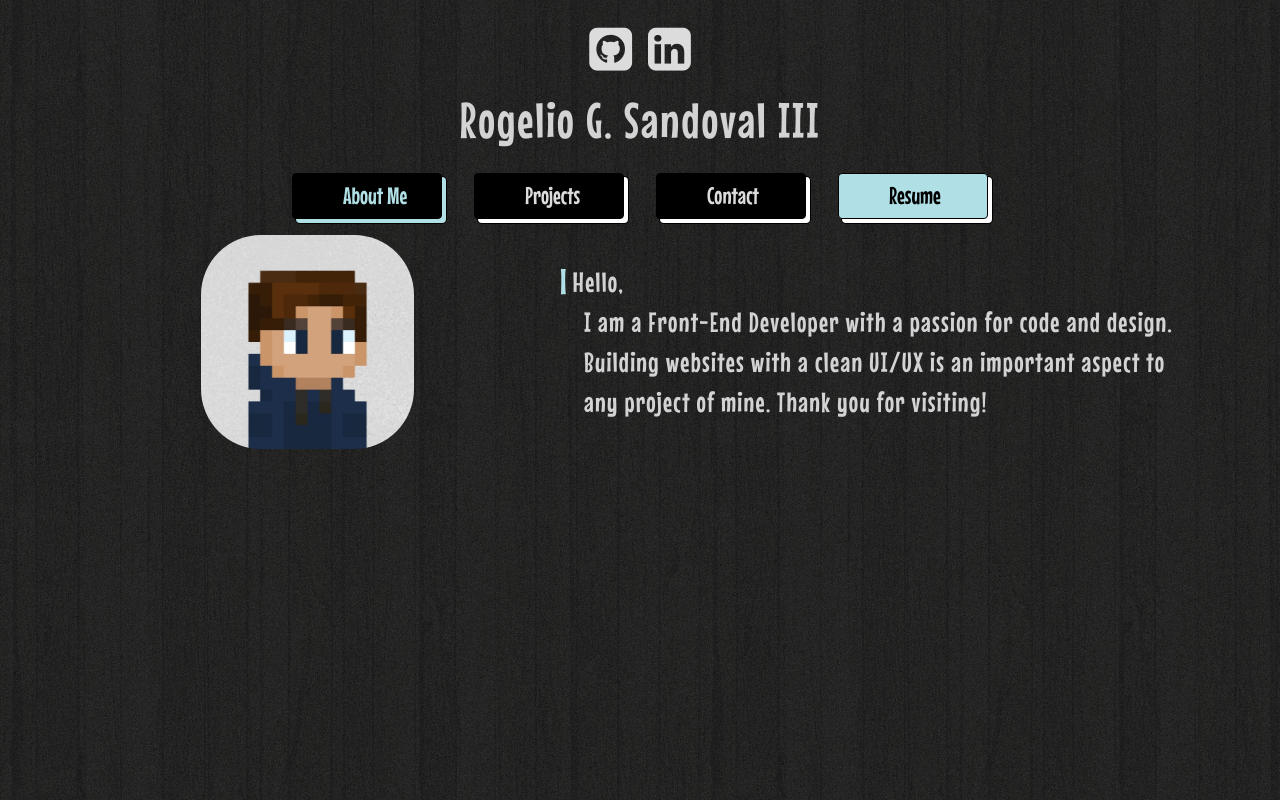
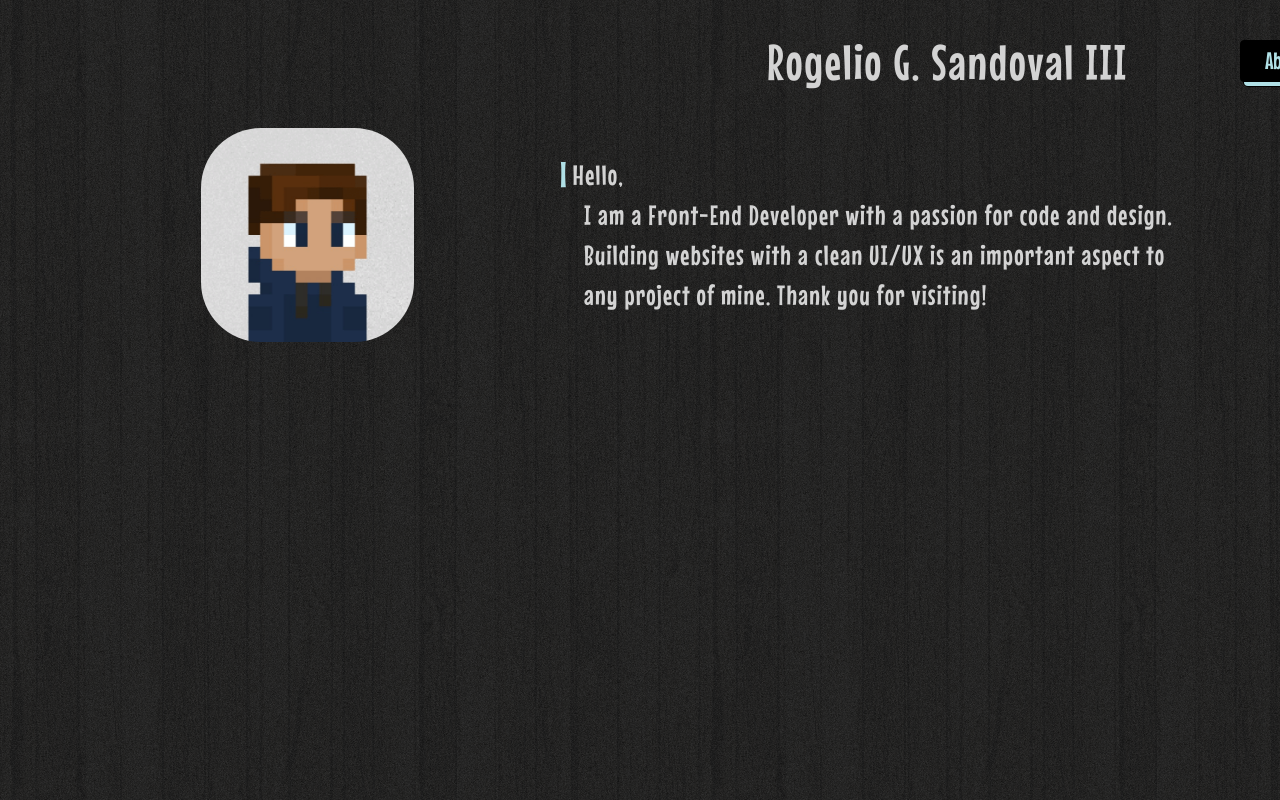
Before and after one commit to rogeliosandoval/Portfolio, an Angular app: page /home in a window 1280 px wide. Shown: the top 800 px of the page. Built offline with nearby package versions, Linux system fonts and the light colour scheme.

Commit message:
update the DOM

```diff
--- a/src/app/app.component.html
+++ b/src/app/app.component.html
@@ -1,22 +1,109 @@
-<div class="custom-container my-1 my-md-3">
-    <div class="text-center">
-        <a href="">
+<div class="socials d-none d-md-block">
+    <a href="https://www.linkedin.com/in/rogeliosandoval/" target="_blank" style="text-decoration: none;">
+        <i class="icon fa fa-linkedin-square m-2"></i>
+    </a>
+    <br>
+    <a href="https://github.com/rogeliosandoval" target="_blank" style="text-decoration: none;">
+        <i class="icon fa fa-github-square m-2"></i>
+    </a>
+</div>
+<!--mobile nav-->
+<div class="mobile-nav d-block d-md-none" [ngClass]="{fadeInNav: mobileShow}" [ngClass]="{hiddenNav: hiddenNav}">
+    <div class="row">
+        <div class="col-8 my-auto">
+            <p class="text-center" style="color: lightgrey; font-size:36px;">
+                Rogelio G Sandoval III
+            </p>
+        </div>
+        <div class="col-4 my-auto">
+            <p class="text-center">
+                <a *ngIf="!navToggle" type="button" data-toggle="collapse" data-target="#collapseTheNav">
+                    <i class="fa fa-toggle-down" style="font-size:60px;" (click)="toggle()"></i>
+                </a>
+                <a *ngIf="navToggle" type="button" data-toggle="collapse" data-target="#collapseTheNav">
+                    <i class="fa fa-toggle-up" style="font-size:60px; color:powderblue;" (click)="toggle()"></i>
+                </a>
+            </p>
+        </div>
+    </div>
+    <div class="collapse text-center" id="collapseTheNav">
+        <div data-toggle="collapse" data-target="#collapseTheNav" (click)="toggle()" (click)="scrollToTheTop()">
+            <div class="nav-link">
+                About Me
+            </div>
+        </div>
+        <div data-toggle="collapse" data-target="#collapseTheNav" (click)="toggle()" (click)="scrollRef(home.projectSectionMobile)">
+            <div class="nav-link">
+                Projects
+            </div>
+        </div>
+        <div data-toggle="collapse" data-target="#collapseTheNav" (click)="toggle()" (click)="scroll(contactMe)">
+            <div class="nav-link">
+                Contact
+            </div>
+        </div>
+        <div data-toggle="collapse" data-target="#collapseTheNav" (click)="toggle()">
+            <div class="nav-link">
+                <a href="../assets/Rogelio_Sandoval_Resume.pdf" target="_blank" style="text-decoration:none; color:powderblue;">
+                    Resume
+                </a>
+            </div>
+        </div>
+        <a href="https://github.com/rogeliosandoval" target="_blank" style="text-decoration: none;">
             <i class="icon fa fa-github-square m-2"></i>
         </a>
-        <a href="">
+        <a href="https://www.linkedin.com/in/rogeliosandoval/" target="_blank" style="text-decoration: none;">
             <i class="icon fa fa-linkedin-square m-2"></i>
         </a>
     </div>
-    <div class="titleText text-center">
-        Rogelio G. Sandoval III
-    </div>
-    <div class="text-center my-3">
-        <button routerLink="/home" class="button-50 mx-2 mx-md-3 my-2 my-md-0" role="button" [ngClass]="{active: homeActive}" (click)="home()">About Me</button>
-        <button routerLink="/projects" class="button-50 mx-2 mx-md-3 my-2 my-md-0" role="button" [ngClass]="{active: projectsActive}" (click)="projects()">Projects</button>
-        <button class="button-50 mx-2 mx-md-3 my-2 my-md-0" role="button" [ngClass]="{active: contactActive}" (click)="contact()">Contact</button>
-        <a href="../assets/Rogelio_Sandoval_Resume.pdf" target="_blank">
-            <button class="button-50 mx-2 mx-md-3 my-2 my-md-0" role="button" style="background:powderblue; color:black">Resume</button>
-        </a>
+</div>
+
+<!--desktop nav-->
+<div class="navigation" [ngClass]="{navMorph: navMorph}">
+    <div class="custom-container my-1 my-md-0">
+        <div class="text-center d-block d-md-none">
+            <a href="https://github.com/rogeliosandoval" target="_blank" style="text-decoration: none;">
+                <i class="icon fa fa-github-square m-2"></i>
+            </a>
+            <a href="https://www.linkedin.com/in/rogeliosandoval/" target="_blank" style="text-decoration: none;">
+                <i class="icon fa fa-linkedin-square m-2"></i>
+            </a>
+        </div>
+        <div class="row">
+            <div class="col-md-5 my-auto">
+                <div class="titleText text-center">
+                    Rogelio G. Sandoval III
+                </div>
+            </div>
+            <div class="col-md-7 my-auto">
+                <div class="text-center my-3">
+                    <!--desktop buttons-->
+                    <button class="button-50 mx-2 mx-md-2 mx-xl-3 my-2 mx-xl-3 my-md-2 d-none d-md-inline" role="button" [ngClass]="{active: homeActive}" (click)="scrollToTheTop()" >About Me</button>
+                    <button class="button-50 mx-2 mx-md-2 mx-xl-3 my-2 my-md-2 d-none d-md-inline" role="button" [ngClass]="{active: projectsActive}" (click)="scrollRef(home.projectSection)">Projects</button>
+                    <button class="button-50 mx-2 mx-md-2 mx-xl-3 my-2 my-md-2 d-none d-md-inline" role="button" [ngClass]="{active: contactActive}" (click)="scroll(contactMe)">Contact</button>
+                    <a href="../assets/Rogelio_Sandoval_Resume.pdf" target="_blank" style="text-decoration:none;">
+                        <button class="button-50 mx-2 mx-md-2 mx-xl-3 my-2 my-md-2 my-xl-4 d-none d-md-inline" role="button" style="background:powderblue; color:black">Resume</button>
+                    </a>
+
+                    <!--mobile buttons-->
+                    <button class="button-50 mx-2 mx-md-2 mx-xl-3 my-2 my-md-0 d-inline d-md-none" role="button" [ngClass]="{active: projectsActive}" (click)="scrollRef(home.projectSectionMobile)">Projects</button>
+                    <button class="button-50 mx-2 mx-md-2 mx-xl-3 my-2 my-md-0 d-inline d-md-none" role="button" [ngClass]="{active: contactActive}" (click)="scroll(contactMe)">Contact</button>
+                    <a href="../assets/Rogelio_Sandoval_Resume.pdf" target="_blank" style="text-decoration:none;">
+                        <button class="button-50 mx-2 mx-md-2 mx-xl-3 my-2 my-md-0 my-xl-4 d-inline d-md-none" role="button" style="background:powderblue; color:black">Resume</button>
+                    </a>
+                </div>
+            </div>
+        </div>
     </div>
 </div>
-<router-outlet></router-outlet>
+<div class="body">
+    <home #home></home>
+    <projects [showYthi]="boolean" [showAction]="boolean" [showSoundbox]="boolean" [showMapbox]="boolean" [showTodo]="boolean" [showHopper]="boolean"></projects>
+    <contact [showMessage]="boolean"></contact>
+</div>
+<div class="d-flex justify-content-center">
+    <div class="bodyText my-3" style="font-size:24px; opacity:0.7;">
+        © 2022 Copyright: Rojaa
+    </div>
+</div>
+<span #contactMe></span>
--- a/src/app/app.component.scss
+++ b/src/app/app.component.scss
@@ -4,10 +4,14 @@
     padding-left: 15px;
     margin-right: auto;
     margin-left: auto;
+    -webkit-animation: fadeIn 3s forwards, slideDown 2s forwards;
+    -moz-animation: fadeIn 3s forwards, slideDown 2s forwards;
+    animation: fadeIn 3s forwards, slideDown 2s forwards;
+    z-index: 2;
 }
 
 .titleText {
-    font-size: 45px;
+    font-size: 47px;
     color: lightgrey;
     letter-spacing: 2px;
 }
@@ -49,11 +53,6 @@
   text-decoration: none;
 }
 
-.button-50:hover {
-    color: powderblue;
-  text-decoration: none;
-}
-
 .button-50:active {
   box-shadow: rgba(0, 0, 0, .125) 0 3px 5px inset;
   outline: 0;
@@ -71,8 +70,8 @@
 }
 
 .icon {
-    color: gainsboro;
-    font-size: 45px;
+    color: lightgrey;
+    font-size: 60px;
 }
 
 .icon:hover {
@@ -87,6 +86,156 @@
 .pdf {
     width: 20px;
     height: 20px;
+}
+
+//mobile nav style
+.mobile-nav {
+    position:fixed;
+    top:0;
+    width: 100%;
+    padding-top: 10px;
+    background:rgb(73, 73, 73);
+    -webkit-animation: fadeOut 1s forwards, slideUp 2s forwards;
+    -moz-animation: fadeOut 1s forwards, slideUp 2s forwards;
+    animation: fadeOut 1s forwards, slideUp 2s forwards;
+    z-index: 2
+}
+
+.fadeInNav {
+    -webkit-animation: fadeIn 1s forwards, slideDown 2s forwards !important;
+    -moz-animation: fadeIn 1s forwards, slideDown 2s forwards !important;
+    animation: fadeIn 1s forwards, slideDown 2s forwards !important;
+}
+
+.hiddenNav {
+    visibility: hidden;
+}
+
+.nav-link {
+    color: lightgrey;
+    font-size: 34px;
+    padding: 18px;
+    background:black;
+}
+//end of mobile nav style
+
+//slides down from the top
+@-webkit-keyframes slideDown {
+    0% {
+      transform: translateY(-900px);
+    }
+    100% {
+      transform: translateY(0);
+    }
+}
+
+@-moz-keyframes slideDown {
+    0% {
+      transform: translateY(-900px);
+    }
+    100% {
+      transform: translateY(0);
+    }
+
+}
+
+@keyframes slideDown {
+    0% {
+      transform: translateY(-900px);
+    }
+    100% {
+      transform: translateY(0);
+    }
+}
+
+//slides up from the bottom
+@-webkit-keyframes slideUp {
+    0% {
+      transform: translateY(0);
+    }
+    100% {
+      transform: translateY(-900px);
+    }
+}
+
+@-moz-keyframes slideUp {
+    0% {
+      transform: translateY(0);
+    }
+    100% {
+      transform: translateY(-900px);
+    }
+
+}
+
+@keyframes slideUp {
+    0% {
+      transform: translateY(0);
+    }
+    100% {
+      transform: translateY(-900px);
+    }
+}
+
+//slides from the right
+@-webkit-keyframes slideInRight {
+    0% {
+      transform: translateX(900px);
+    }
+    100% {
+      transform: translateX(0);
+    }
+}
+
+@-moz-keyframes slideInRight {
+    0% {
+      transform: translateX(900px);
+    }
+    100% {
+      transform: translateX(0);
+    }
+
+}
+
+@keyframes slideInRight {
+    0% {
+      transform: translateX(900px);
+    }
+    100% {
+      transform: translateX(0);
+    }
+}
+
+//fades in
+@-webkit-keyframes fadeIn {
+    0% { opacity: 0; }
+    100% { opacity: 1; }
+}
+
+@-moz-keyframes fadeIn {
+    0% { opacity: 0; }
+    100% { opacity: 1; }
+}
+
+@keyframes fadeIn {
+    0% { opacity: 0; }
+    100% { opacity: 1; }
+}
+
+//fades out
+@-webkit-keyframes fadeOut {
+    0% { opacity: 1; }
+    100% { opacity: 0; }
+}
+
+@-moz-keyframes fadeOut {
+    0% { opacity: 1; }
+    100% { opacity: 0; }
+}
+
+@keyframes fadeOut {
+    0% { opacity: 1; }
+    100% { opacity: 0; }
 }
 
 @media (min-width: 576px) {
@@ -109,18 +258,52 @@
     }
 
     .icon {
-        font-size: 50px;
+        font-size: 60px;
     }
 
     .button-50 {
-        padding: 12px 50px;
+        padding: 10px 0px;
+        width: 115px;
     }
 
     .custom-container {
         width: 720px;
     }
 
+    .socials {
+        position: fixed;
+        bottom: 0;
+        right: 0;
+        padding: 20px;
+        z-index: 3;
+        -webkit-animation: fadeIn 3s forwards, slideInRight 2s forwards;
+        -moz-animation: fadeIn 3s forwards, slideInRight 2s forwards;
+        animation: fadeIn 3s forwards, slideInRight 2s forwards;
+    }
+
+    .navigation {
+        width: 100%;
+        position: fixed;
+        left: 50%;
+        transform: translateX(-50%);
+        transition: 0.4s;
+        z-index: 2;
+    }
+
+    .navMorph {
+        background:rgba(49, 49, 49, 0.842);
+    }
+
+    .body {
+        padding-top: 120px;
+    }
+
+    .mobile-nav {
+        display: none;
+    }
+
 }
+
 
 @media (min-width: 992px) {
     .custom-container {
@@ -156,5 +339,16 @@
         padding: 20px 58px;
     }
 
+    .navigation {
+        position: fixed;
+        width: 100%;
+        left: 50%;
+        transform: translateX(-50%);
+        z-index: 2;
+    }
+
+    .body {
+        padding-top: 155px;
+    }
 
 }
--- a/src/app/app.component.ts
+++ b/src/app/app.component.ts
@@ -1,4 +1,4 @@
-import { Component } from '@angular/core';
+import { Component, ElementRef, HostListener } from '@angular/core';
 
 @Component({
   selector: 'app-root',
@@ -9,22 +9,70 @@ export class AppComponent {
   homeActive = true;
   projectsActive = false;
   contactActive = false;
+  hiddenNav = true;
+  mobileShow = false;
+  navToggle = false;
+  navMorph = false;
+  boolean = false;
 
-  home() {
+  @HostListener('window:scroll', ['$event']) onViewPortScroll() {
+
+    //show mobile navbar
+    if (window.pageYOffset > 200) {
+      this.mobileShow = true;
+    } else {
+      this.mobileShow = false;
+    }
+
+    //show desktop navbar background
+    if (window.pageYOffset > 20) {
+      this.navMorph = true;
+    } else {
+      this.navMorph = false;
+    }
+
+    //about me active
+    if (window.pageYOffset < 650) {
       this.homeActive = true;
       this.projectsActive = false;
       this.contactActive = false;
     }
 
-  projects() {
+    //projects active
+    if (window.pageYOffset > 650 && window.pageYOffset < 2850) {
       this.projectsActive = true;
       this.homeActive = false;
       this.contactActive = false;
     }
 
-  contact() {
+    //contact active
+    if (window.pageYOffset > 2850) {
       this.contactActive = true;
       this.homeActive = false;
       this.projectsActive = false;
     }
+
   }
+
+  scroll(el: HTMLElement) {
+    this.boolean = true;
+    setTimeout(() => {
+      el.scrollIntoView({ behavior: 'smooth' });
+    }, 50)
+  }
+
+  scrollRef(el: ElementRef) {
+    el.nativeElement.scrollIntoView({ behavior: 'smooth' });
+  }
+
+  scrollToTheTop() {
+    window.scrollTo({
+      top: 0,
+      behavior: 'smooth'
+    });
+  }
+
+  toggle() {
+    this.navToggle = !this.navToggle;
+  }
+}
```
Also changed, not shown: src/app/app.module.ts (+12 -4 lines). Lines whose indentation alone changed are shown as unchanged.
